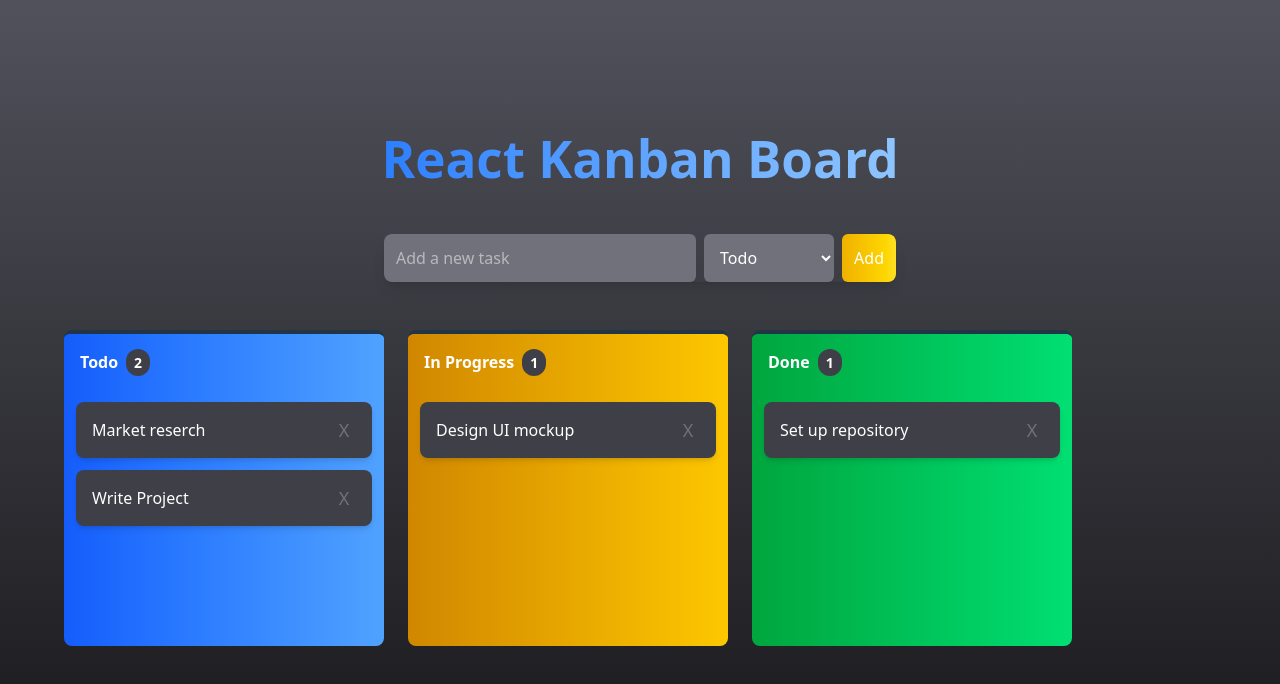
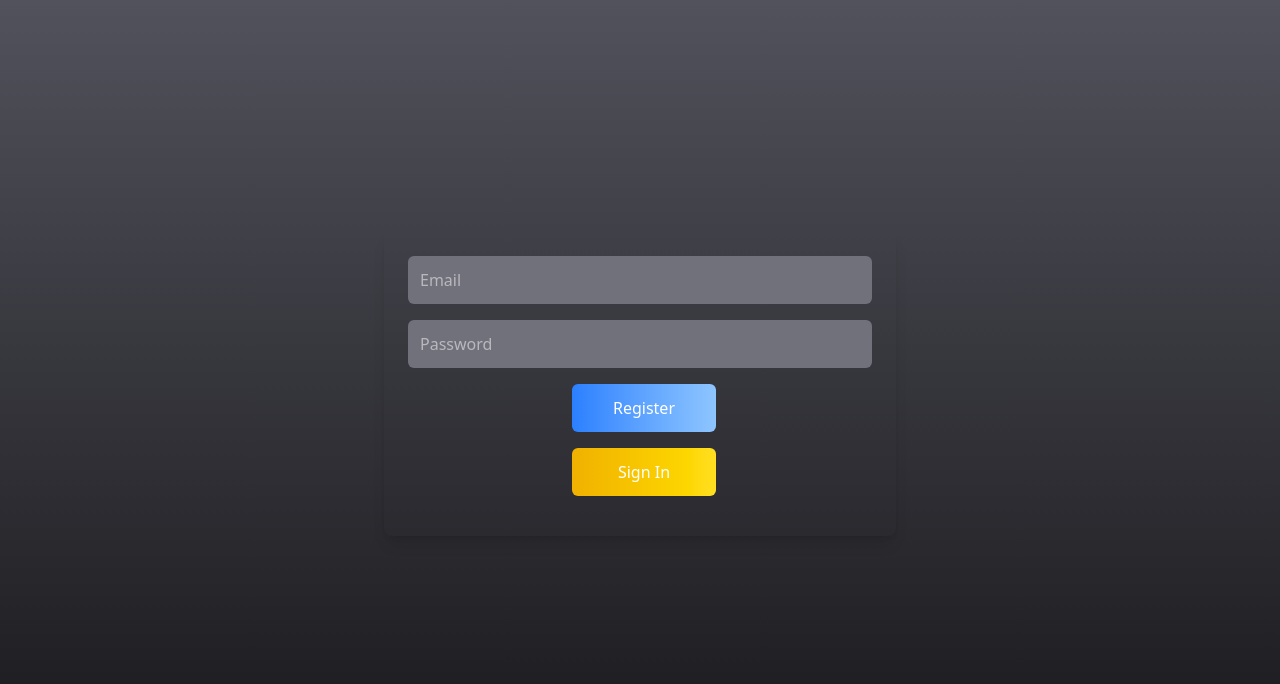
Before and after one commit to Hiroyuki-Ishige/kanbanBoardArrange, a React (Vite) app: page / in a window 1280 px wide. Shown: the top 684 px of the page. Built offline with nearby package versions, Linux system fonts and the light colour scheme.

Commit message:
Add login function

```diff
--- a/package.json
+++ b/package.json
@@ -10,6 +10,7 @@
     "preview": "vite preview"
   },
   "dependencies": {
+    "@supabase/supabase-js": "^2.56.0",
     "@tailwindcss/vite": "^4.1.12",
     "react": "^19.1.1",
     "react-dom": "^19.1.1"
--- a/src/App.tsx
+++ b/src/App.tsx
@@ -1,7 +1,25 @@
-import { useState } from 'react'
+import { useEffect, useState } from 'react'
+import { supabase } from './supabaseClient';
+import Auth from './Auth';
+import type { User } from '@supabase/supabase-js';
 
 
 function App() {
+  // Control user authentication
+  const [user, setUser] = useState<User | null>(null);
+
+  useEffect(() => {
+    supabase.auth.getUser().then(({ data }) => setUser(data.user));
+    const { data: listener } = supabase.auth.onAuthStateChange((_event, session) => {
+      setUser(session?.user ?? null);
+    });
+    return () => listener?.subscription.unsubscribe();
+  }, []);
+
+  if (!user) {
+    return <Auth />;
+  }
+
   // Define the initial state for the columns
   const [columns, setColumns] = useState({
     todo: {
@@ -194,5 +212,3 @@ function App() {
 }
 
 export default App
-
-//TODO Check error at line 79 "item", and deploy to vercel.
--- /dev/null
+++ b/src/Auth.tsx
@@ -0,0 +1,38 @@
+import { useState } from 'react';
+import { supabase } from './supabaseClient';
+
+function Auth() {
+    const [email, setEmail] = useState('');
+    const [password, setPassword] = useState('');
+
+    const signUp = async () => {
+        const { error } = await supabase.auth.signUp({ email, password });
+        if (error) alert(error.message);
+        else alert('Check your email for confirmation!');
+    };
+
+    const signIn = async () => {
+        const { error } = await supabase.auth.signInWithPassword({ email, password });
+        if (error) alert(error.message);
+        else alert('Signed in!');
+    };
+
+    return (
+        <div className='p-6 w-full min-h-screen bg-gradient-to-b from-zinc-600 to-zinc-900 flex items-center justify-center'>
+            <div className="mb-8 flex w-full max-w-lg shadow-lg rounded-lg overflow-hidden flex-col items-center justify-center p-6">
+                <input value={email} onChange={e => setEmail(e.target.value)} placeholder="Email"
+                    className='mb-4 flex-grow bg-zinc-500 rounded-md p-3 w-full text-white' />
+                <input value={password} onChange={e => setPassword(e.target.value)} type="password" placeholder="Password"
+                    className='mb-4 flex-grow bg-zinc-500 rounded-md p-3 w-full text-white' />
+                <button onClick={signUp}
+                    className='mb-4 p-3 ml-2 w-36 rounded-md text-white font-medium bg-gradient-to-r from-blue-500 to-blue-300 hover:from-blue-500 hover:to-blue-500 transition-all duration-500 cursor-pointer'>Register</button>
+                <button onClick={signIn}
+                    className='mb-4 p-3 ml-2 w-36 rounded-md text-white font-medium bg-gradient-to-r from-yellow-500 to-yellow-300 hover:from-yellow-500 hover:to-amber-500 transition-all duration-500 cursor-pointer'>Sign In</button>
+            </div>
+        </div>
+    );
+}
+
+export default Auth;
+
+//TODO: check user registration functionality
--- /dev/null
+++ b/src/supabaseClient.ts
@@ -0,0 +1,10 @@
+import { createClient } from '@supabase/supabase-js';
+
+const supabaseUrl = 'https://oazsbelxwyaaqaturzev.supabase.co';
+const supabaseKey = 'eyJhbGciOiJIUzI1NiIsInR5cCI6IkpXVCJ9.eyJpc3MiOiJzdXBhYmFzZSIsInJlZiI6Im9henNiZWx4d3lhYXFhdHVyemV2Iiwicm9sZSI6ImFub24iLCJpYXQiOjE3NTYwMDE1OTIsImV4cCI6MjA3MTU3NzU5Mn0.M5T4ebH52MPUro0Y5KYkFurW-vH0k3Ia60dU2iScFyc';
+
+export const supabase = createClient(supabaseUrl, supabaseKey);
+
+
+// Project URL
+// https://supabase.com/dashboard/project/oazsbelxwyaaqaturzev
```
Also changed, not shown: 1 other file (tests, documents, lock files or other folders).
